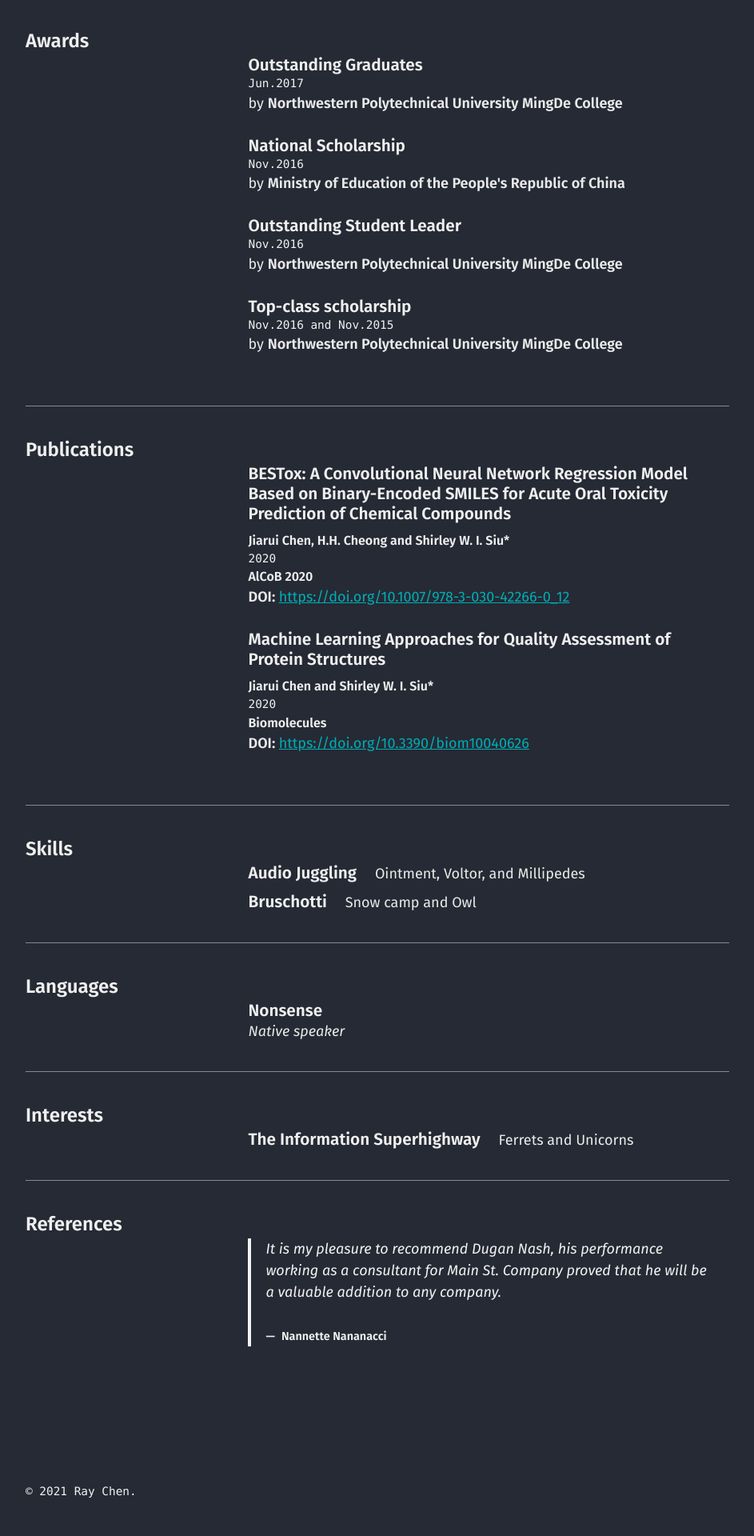
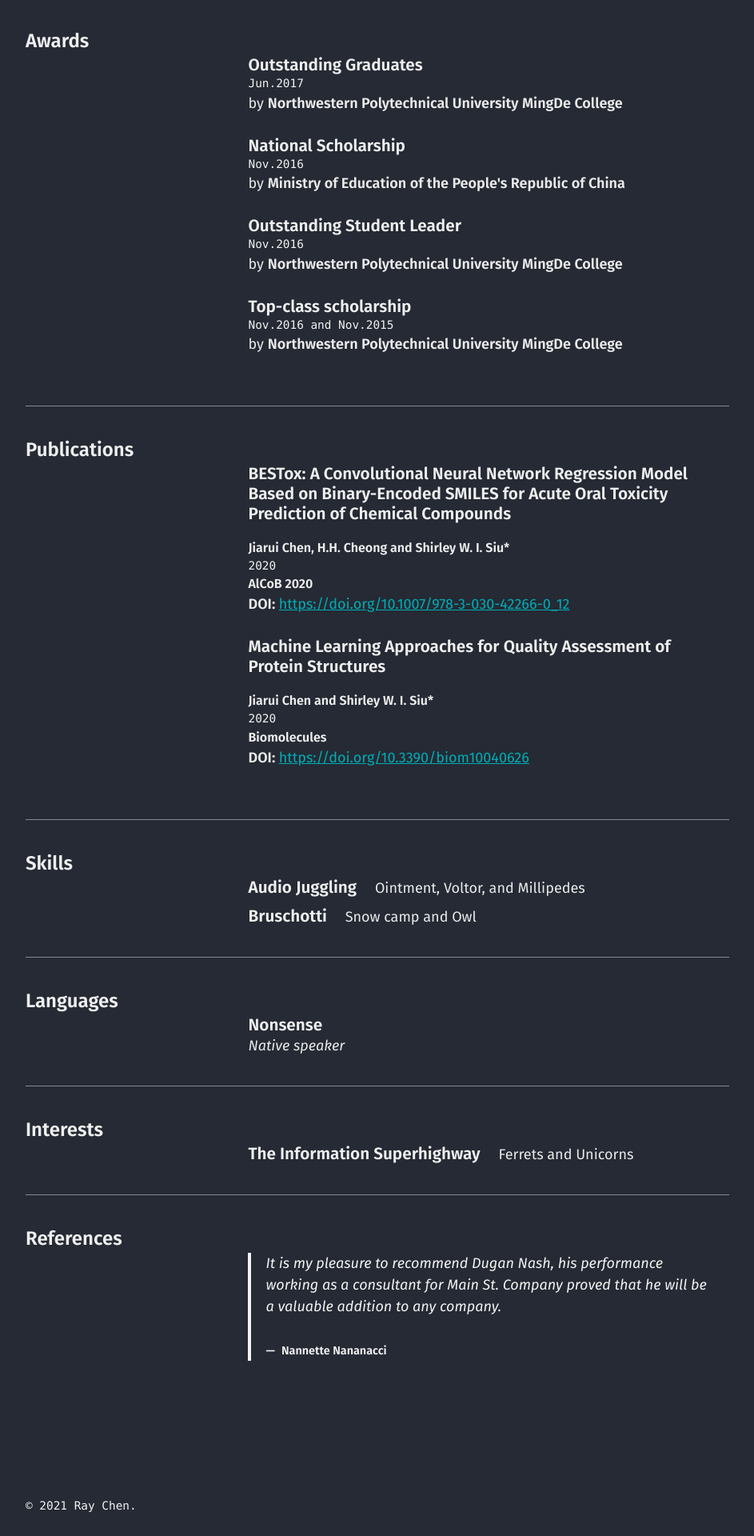
Before and after one commit to chen709847237/chen709847237, a Jekyll site: the page built from cv.md, in a window 1280 px wide. Shown: the part 1734-3654 px from the top of the page at 80% size, without its empty margins (40-983 px from the left). Built offline with Jekyll 4.4.1, drawn with Linux system fonts in a browser that asks for light colours.

Commit message:
Update _layout.scss

```diff
--- a/_sass/basically-basic/_layout.scss
+++ b/_sass/basically-basic/_layout.scss
@@ -166,7 +166,7 @@ main {
     }
 
     .author {
-       margin: 0.5rem 0 0;
+       margin: 1rem 0 0;
      }
 
     .awarder,
```
